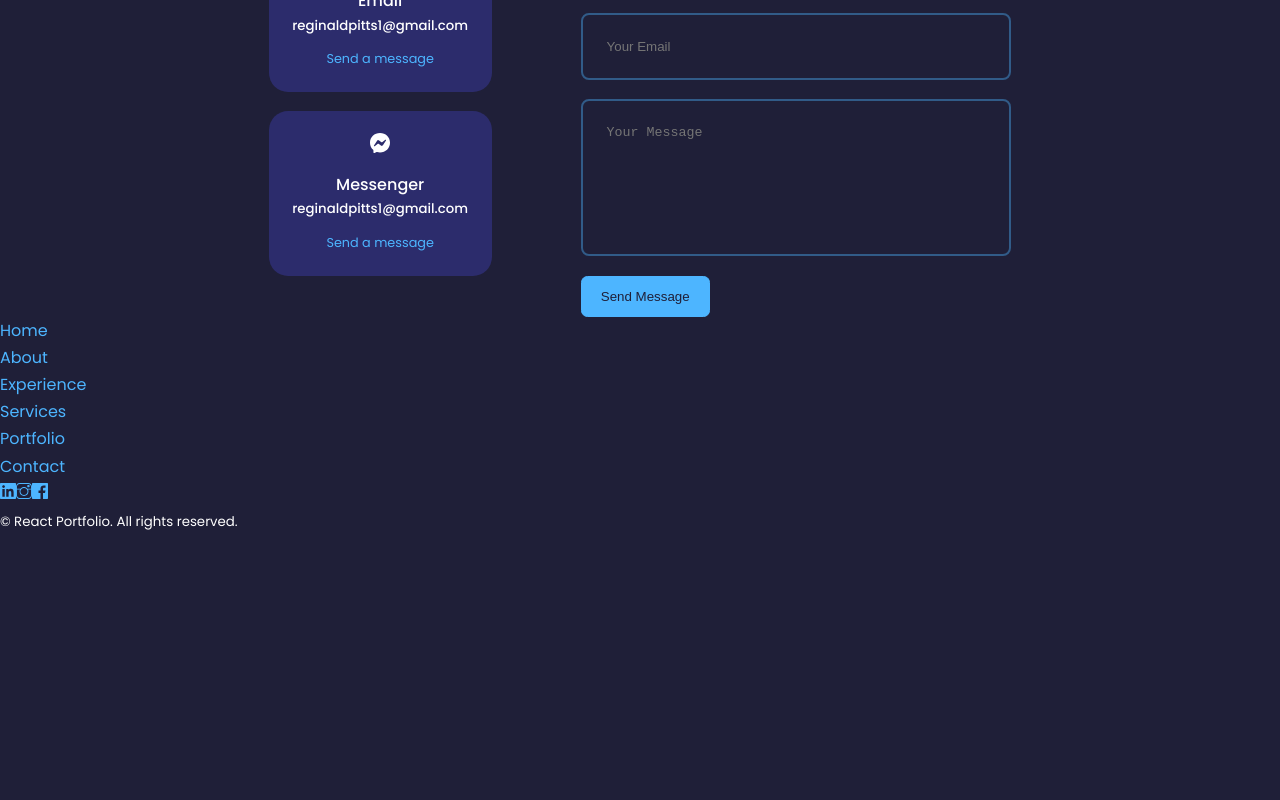
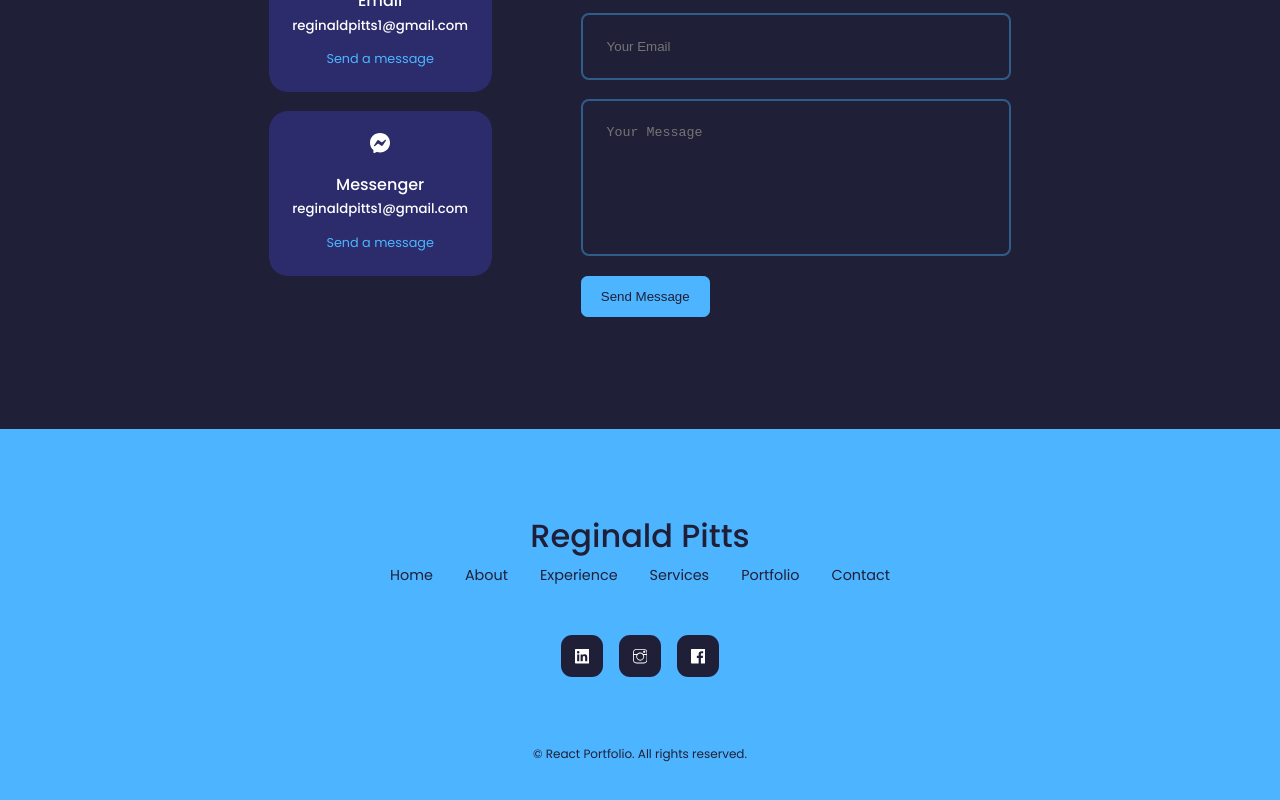
Before and after one commit to Reginald-Pitts-1/React_Portfolio, a React (Create React App) app in the folder portfolio-1/: page / in a window 1280 px wide. Shown: the part 4031-4831 px from the top of the page. Before the commit the page ends 4565 px from the top, so only its background shows below. Built offline with nearby package versions, Linux system fonts and the light colour scheme; the HTML template or start-up script is replaced by a standard one.

Commit message:
added css code for footer.css

```diff
--- a/portfolio-1/src/components/Footer/Footer.css
+++ b/portfolio-1/src/components/Footer/Footer.css
@@ -0,0 +1,65 @@
+footer {
+    background: var(--color-primary);
+    padding: 3rem 0;
+    text-align: center;
+    font-size: 0.9rem;
+    margin-top: 7rem;
+}
+
+footer a {
+    color: var(--color-bg);
+}
+
+.footer_logo {
+    font-size: 2rem;
+    font-weight: 500;
+    margin-top: 2rem;
+    display: inline-block;
+}
+
+.permalinks {
+    display: flex;
+    flex-wrap: wrap;
+    justify-content: center;
+    gap: 2rem;
+    margin: 0 auto 3rem;
+}
+
+.footer_socials {
+    display: flex;
+    justify-content: center;
+    gap: 1rem;
+    margin-bottom: 4rem;
+}
+
+.footer_socials a {
+    background: var(--color-bg);
+    color: var(--color-white);
+    padding: 0.8rem;
+    border-radius: 0.7rem;
+    display: flex;
+    border: 1px solid transparent;
+}
+
+.footer_socials a:hover {
+    background: transparent;
+    color: var(--color-bg);
+    border-color: var(--color-bg);
+}
+
+.footer_copyright {
+    margin-bottom: 4rem;
+    color: var(--color-bg);
+}
+
+ /* =============== MEDIA QUERIES (SMALL DEVICES) =============== */
+ @media screen and (max-width: 600px) {
+    .permalinks {
+        flex-direction: column;
+        gap: 1.5rem;
+    }
+
+    .footer_socials {
+        margin-bottom: 2.6rem;
+    }
+ }
--- a/portfolio-1/src/components/Footer/Footer.jsx
+++ b/portfolio-1/src/components/Footer/Footer.jsx
@@ -9,7 +9,7 @@ const Footer = () => {
   return (
     <footer>
 
-      <a href="#" className="footer_logo"></a>
+      <a href="#" className="footer_logo">Reginald Pitts</a>
 
       <ul className="permalinks">
         <li><a href="#">Home</a></li>
```
